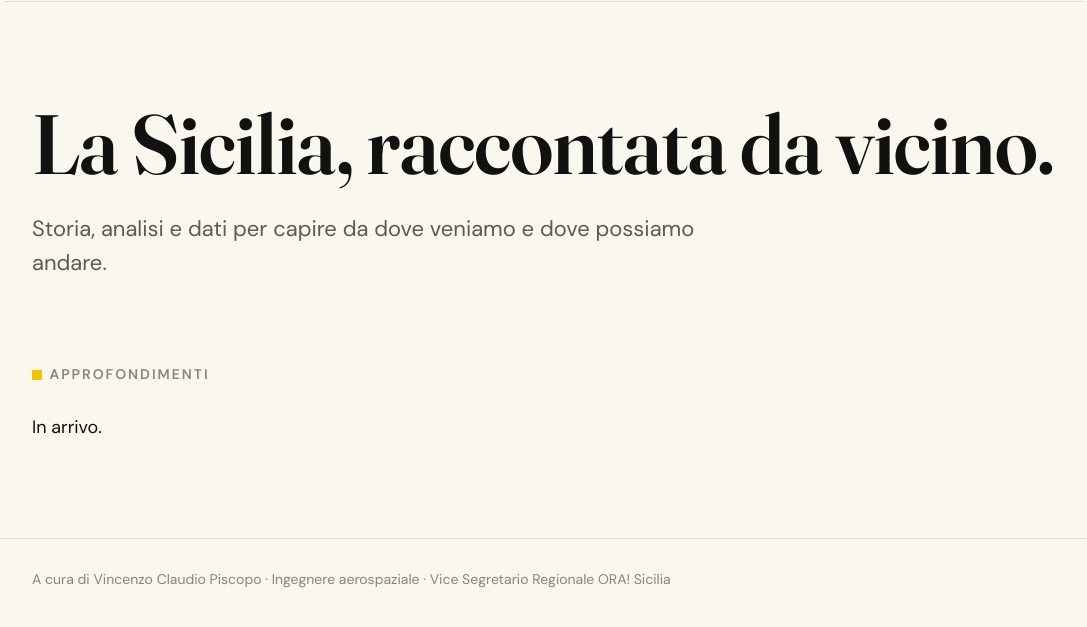
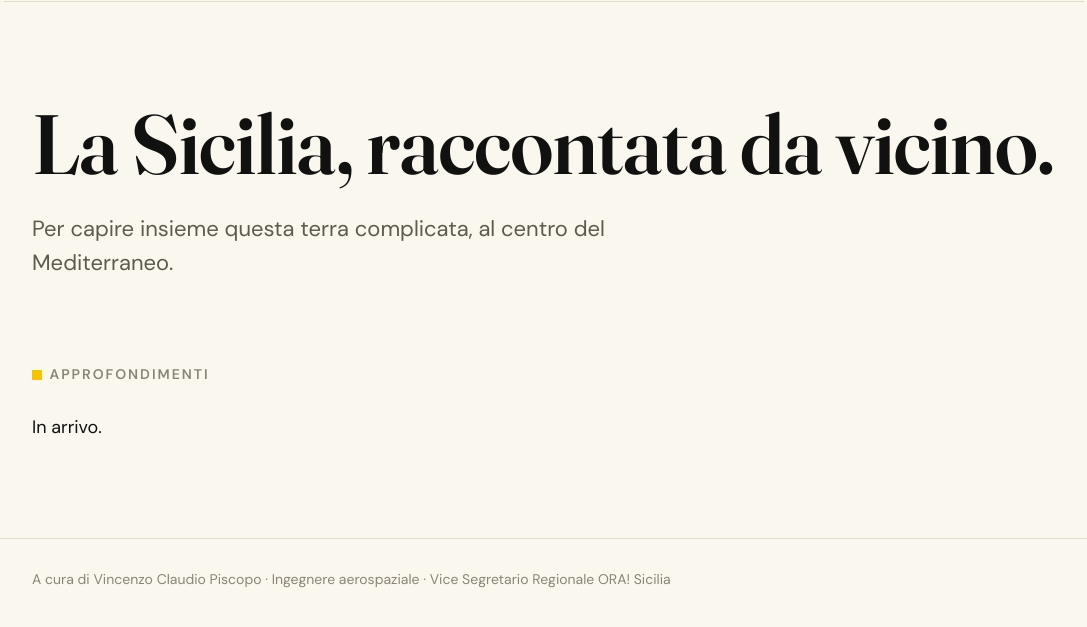
Before and after one commit to piscopo-ora/piscopo-ora.github.io, a plain HTML site: page index.html in a window 1280 px wide. Shown: the part 79-706 px from the top of the page, without its empty margins (96-1183 px from the left). Drawn offline with Linux system fonts and the light colour scheme.

Commit message:
Sottotitolo home
Co-Authored-By: Claude Opus 5.5 <noreply@anthropic.com>
Claude-Session: https://claude.ai/code/session_01XZP3umxwFvHaR4DknnF5Y5

```diff
--- a/index.html
+++ b/index.html
@@ -18,7 +18,7 @@
 <main>
  <section class="hero wrap">
   <h1>La Sicilia, raccontata da vicino.</h1>
-  <p>Storia, analisi e dati per capire da dove veniamo e dove possiamo andare.</p>
+  <p>Per capire insieme questa terra complicata, al centro del Mediterraneo.</p>
  </section>
  <section class="wrap section-t" id="dati">
   <div class="label"><span class="sq"></span>Approfondimenti</div>
```
